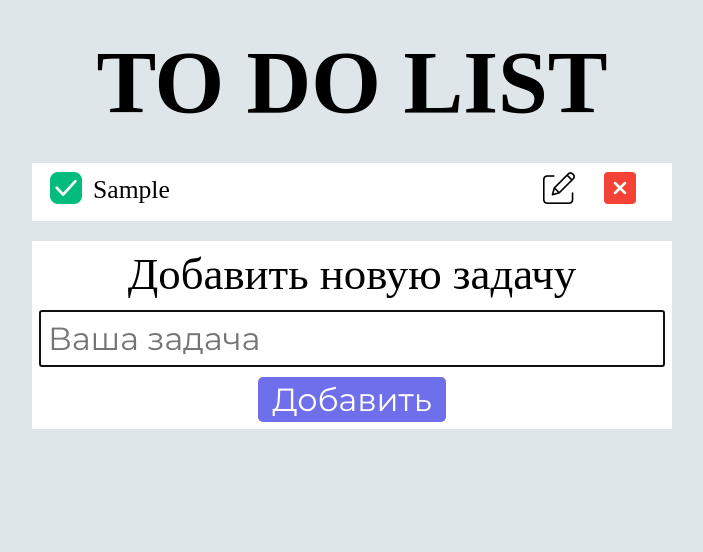
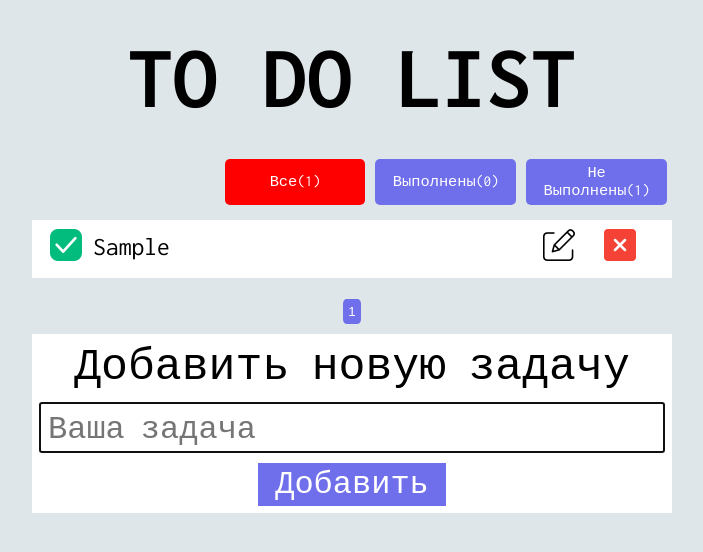
Before and after one commit to YaroslavChumeykoo/to-do-list, a plain HTML site: page index.html in a window 1280 px wide. Both pictures are taken after typing "Sample" into the empty fields and a click on the button "Добавить". Shown: the whole page, without its empty margins (288-991 px from the left). Drawn offline with Linux system fonts and the light colour scheme.

Commit message:
+pagination

```diff
--- a/index.html
+++ b/index.html
@@ -9,6 +9,11 @@
 <body>
     <main>
         <h1 class="name_project">TO DO LIST</h1>
+        <div class="but_control">
+            <button class="all">Все(0)</button>
+            <button class="filtr">Выполнены(0)</button>
+            <button class="filtr_no_ready">Не Выполнены(0)</button>
+        </div>
         <div class="list_task">
             <!-- <div class="notask">
                 <h3>Список дел пуст</h3>
@@ -31,6 +36,9 @@
                 </div>
             </div> -->
         </div>
+        <div class="pagination_but_all">
+            <!-- <button class="pagination_but">1</button> -->
+        </div>
         <form class="form">
             <div class="name_form">Добавить новую задачу</div>
             <input type="text" placeholder="Ваша задача">
--- a/main.css
+++ b/main.css
@@ -1,4 +1,4 @@
-@import url('https://fonts.googleapis.com/css2?family=Montserrat:ital,wght@0,100..900;1,100..900&display=swap');
+@import url('https://fonts.googleapis.com/css2?family=Inconsolata:wght@200..900&display=swap');
 
 *{
     padding: 0;
@@ -14,13 +14,33 @@ body{
 
 main{
     font-size: 3.5vw;
-
+    font-family: "Inconsolata", monospace;
     width: 100vw;
     display: flex;
     flex-direction: column;
     align-items: center;
 }
 
+.but_control{
+    width: 50%;
+    display: flex;
+    justify-content: flex-end;
+    margin-bottom: 10px;
+
+}
+
+.filtr, .filtr_no_ready, .all{
+    font-size: 1.2vw;
+    margin: 5px;
+    width: 22%;
+    background-color: rgb(111, 111, 235);
+    color: white;
+    border: 0;
+    padding: 5px;
+    border-radius: 5px;
+    font-family: "Inconsolata", monospace;
+    cursor: pointer;
+}
 .name_project{
     margin: 30px;
 }
@@ -28,7 +48,6 @@ main{
 .list_task{
     font-size: 2vw;
     width: 50%;
-    margin-bottom: 20px;
     display: flex;
     flex-direction: column;
     background-color: white;
@@ -93,7 +112,7 @@ main{
 }
 
 input{
-    font-family: "Montserrat", sans-serif;
+    font-family: "Inconsolata", monospace;
     width: 100%;
     margin-top: 10px;
     margin-bottom: 10px;
@@ -102,8 +121,7 @@ input{
 }
 
 .but_in_form{
-    font-family: "Montserrat", sans-serif;
-    border-radius: 5px;
+    font-family: "Inconsolata", monospace;
     padding: 3px;
     border: 0;
     width: 30%;
@@ -121,7 +139,14 @@ input{
     text-decoration: line-through;
 }
 
-
+.pagination_but{
+    margin: 10px 3px 10px 3px;
+    padding: 5px;
+    border: 0;
+    background-color: rgb(111, 111, 235);
+    color: white;
+    border-radius: 20%;
+}
 @media screen and (min-width: 1300px){
     main{
         font-size: 2vw;
--- a/main.js
+++ b/main.js
@@ -2,12 +2,27 @@ const form = document.querySelector('.form')
 const inputForm = document.querySelector('input')
 const taskList = document.querySelector('.list_task')
 const nameForm = document.querySelector('.name_form');
+const filter = document.querySelector('.filtr')
+const filtr_no_ready = document.querySelector('.filtr_no_ready')
+const all = document.querySelector('.all')
+const pagination_but_all = document.querySelector('.pagination_but_all')
 
 form.addEventListener('submit', addTask);
+filter.addEventListener('click',filtr);
+filtr_no_ready.addEventListener('click',filtr_noReady);
+all.addEventListener('click',take_is_LC);
 
 let task = [];
 let index = 0;
+let mode = 'all'
 
+
+function take_is_LC(){
+    all.style.backgroundColor = 'red'
+    filter.style.backgroundColor = 'rgb(111, 111, 235)'
+    filtr_no_ready.style.backgroundColor = 'rgb(111, 111, 235)'
+    mode = 'all'
+    taskList.querySelectorAll('.task').forEach((element) => element.remove())
     if(localStorage.getItem('tasks')){
         task = JSON.parse(localStorage.getItem('tasks'))
     }
@@ -15,15 +30,18 @@ task.forEach(function(element){
     addToTask(element)
     })
     chekTask();
+    all.innerHTML = `Все(${task.length})`
+    const task_filtr = task.filter((element) => element.ready == true)
+    filter.innerHTML = `Выполнены(${task_filtr.length})`
+    filtr_no_ready.innerHTML = `Не Выполнены(${task.length - task_filtr.length})`
+    pagination_button(task)
 
+}
 function addTask(event){
     event.preventDefault();
-    let helper = ''
-    if(inputForm.value.length > 35){
-        helper = inputForm.value.split('')
-        helper.splice(34, 0, ' ')
-        helper = helper.join('')
-        inputForm.value = helper
+    if(inputForm.value.length > 30){
+        alert('Сука слишком длинное слово попробуй еще раз')
+        inputForm.value = ''
     }
 
     const newTask = {
@@ -34,11 +52,12 @@ function addTask(event){
     if(newTask.text != '')
         task.push(newTask)
 
-    addToTask(newTask)
     inputForm.value = '';
     inputForm.focus();
+    saveINlocalStoradge();
+    take_is_LC();
     chekTask();
-    saveINlocalStoradge();
+
 }
 
 function ready_task(event){
@@ -57,7 +76,12 @@ function ready_task(event){
             }
         })
     }
+    if(mode == 'filtr')
+        filtr()
+    if(mode == 'filtr_noReady')
+        filtr_noReady()
     saveINlocalStoradge();
+
 }
 
 function delete_task(event){
@@ -66,6 +90,7 @@ function delete_task(event){
     task = task.filter((element) => element.id != delet.id)
     chekTask();
     saveINlocalStoradge();
+    take_is_LC();
 }
 
 function chekTask(){
@@ -89,6 +114,10 @@ function chekTask(){
     }
 }
 function saveINlocalStoradge(){
+    all.innerHTML = `Все(${task.length})`
+    const task_filtr = task.filter((element) => element.ready == true)
+    filtr_no_ready.innerHTML = `Не Выполнены(${task.length - task_filtr.length})`
+    filter.innerHTML = `Выполнены(${task_filtr.length})`
     localStorage.setItem('tasks', JSON.stringify(task))
 }
 
@@ -99,7 +128,7 @@ function addToTask(task_el){
         else
             ready_new = 'task ready'
 
-        const taskText = `<div class="${ready_new}" id ='${task_el.id}'>
+        const taskText = `<div class="${ready_new}" id ='${task_el.id}' >
         <div class="ready_text">
             <button class="task_ready">
                 <img src="ready.png" alt="ready">
@@ -130,6 +159,8 @@ function addToTask(task_el){
             item.addEventListener('click', edit_task)
         }
     }
+
+
 }
 function edit_task(event){
     const edit = event.target.closest('.task')
@@ -139,13 +170,18 @@ function edit_task(event){
     inputForm.value = task[index].text
     form.removeEventListener('submit', addTask);
     form.addEventListener('submit', addTask_edit);
+
 }
 
 function addTask_edit(event){
+    console.log('я тут')
+    if(inputForm.value.length > 30){
+        alert('Сука слишком длинное слово попробуй еще раз')
+        inputForm.value = ''
+    }
     event.preventDefault();
-    console.log(index);
+    if(inputForm.value != ''){
         task[index].text = inputForm.value;
-    console.log(task)
         const tasks = taskList.querySelectorAll(".task")
         tasks.forEach(function(element){
             if(element.id == task[index].id){
@@ -153,9 +189,76 @@ function addTask_edit(event){
                 span.innerHTML = inputForm.value
             }
         })
+    }
     inputForm.value = ''
     nameForm.innerHTML = 'Добавить новую задачу'
     form.removeEventListener('submit', addTask_edit);
     form.addEventListener('submit', addTask);
     saveINlocalStoradge();
 }
+
+function filtr(){
+    all.style.backgroundColor = 'rgb(111, 111, 235)'
+    filter.style.backgroundColor = 'red'
+    filtr_no_ready.style.backgroundColor = 'rgb(111, 111, 235)'
+    mode = 'filtr'
+    const task_filtr = task.filter((element) => element.ready == true)
+    const away_task = taskList.querySelectorAll('.task')
+    away_task.forEach((element) => element.remove())
+    task_filtr.forEach(function(element){
+        addToTask(element)
+    })
+    pagination_button(task_filtr)
+}
+function filtr_noReady(){
+    all.style.backgroundColor = 'rgb(111, 111, 235)'
+    filter.style.backgroundColor = 'rgb(111, 111, 235)'
+    filtr_no_ready.style.backgroundColor = 'red'
+    mode = 'filtr_noReady'
+    const task_filtr_noRead = task.filter((element) => element.ready == false)
+    const away_task = taskList.querySelectorAll('.task')
+    away_task.forEach((element) => element.remove())
+    task_filtr_noRead.forEach(function(element){
+        addToTask(element)
+    })
+    pagination_button(task_filtr_noRead)
+}
+function pagination(number_padges){
+    const all_task = taskList.querySelectorAll('.task')
+    all_task.forEach(function(item){
+        item.classList.add('none')
+    })
+    if(number_padges == 0){
+        console.log('кайф')
+    }
+    else if(number_padges == 1){
+        for(let i = 0; i < 5; i++){
+            if(all_task[i])
+                all_task[i].classList.remove('none')
+        }
+    }
+    else{
+        for(let i = (5 * (number_padges - 1)); i < (5 * number_padges); i++){
+            if(all_task[i])
+                all_task[i].classList.remove('none')
+        }
+    }
+}
+function pagination_button(task_for_pag){
+    pagination_but_all.innerHTML = ''
+    let new_button = ''
+    let all_number_padges = Math.ceil(task_for_pag.length / 5)
+    for(let i = 1; i <= all_number_padges; i++){
+        new_button = `<button class="pagination_but">${i}</button>`
+        pagination_but_all.insertAdjacentHTML('beforeend', new_button);
+    }
+    if(all_number_padges == 0)
+        pagination(0);
+    else pagination(all_number_padges)
+    const pagination_but = pagination_but_all.querySelectorAll('.pagination_but')
+    for(item of pagination_but){
+        item.addEventListener('click', (event) => pagination(event.target.innerHTML));
+    }
+
+}
+take_is_LC();
```
Lines whose indentation alone changed are shown as unchanged.
